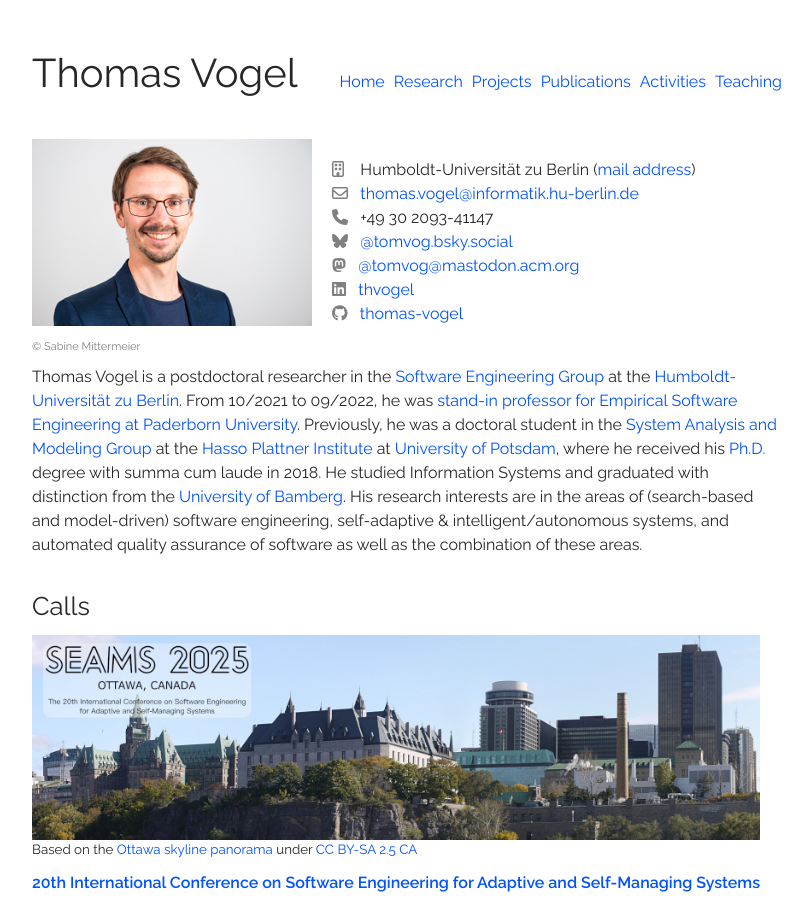
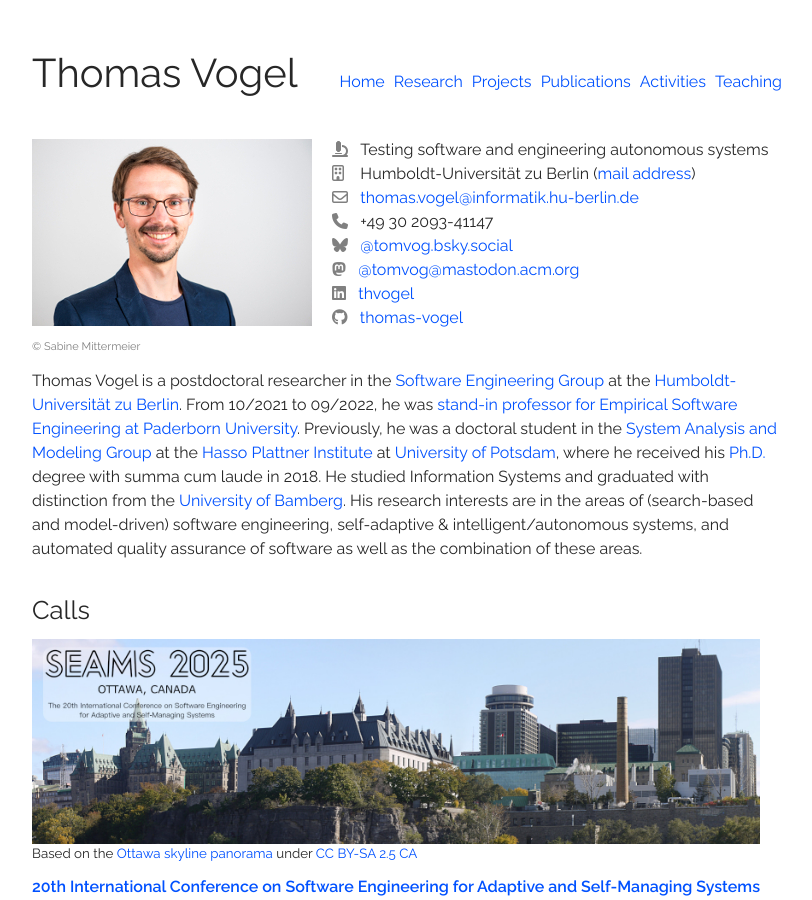
Before and after one commit to thomas-vogel/thomas-vogel.github.io, a Jekyll site: the page built from index.md, in a window 1280 px wide and 900 px high. Shown: the whole window, without its empty margins (233-1045 px from the left). Built offline with Jekyll 4.4.1, drawn with Linux system fonts in a browser that asks for light colours; nearby versions of some CDN libraries.

Commit message:
Add core research topic.

```diff
--- a/index.md
+++ b/index.md
@@ -3,12 +3,20 @@ title: Home
 permalink:
 layout: home
 ---
+
 <div class="pic">
 <img src="/assets/img/tom.jpg" alt="Me"/>
 <br />&copy; <a href="http://sabine-mittermeier.de" target="_blank" style="color:gray;">Sabine Mittermeier</a>
 </div>
 
-<section class="vcard">
+<section class="vcard" style="padding-top:.25em">
+  <span style="font-size: 1em; color: gray;">
+      <i class="fa-solid fa-microscope" aria-hidden="true" title="Research"></i>
+    </span>
+    <span class="sr-only">Research:</span>
+    <span style="font-size: 1em;">
+      &nbsp;&nbsp;Testing software and engineering autonomous systems
+    </span>
     <br />
     <span style="font-size: 1em; color: gray;">
       <i class="fa-regular fa-building" aria-hidden="true" title="Affiliation"></i>
```
Also changed, not shown: _layouts/default.html (+2 -7 lines).
